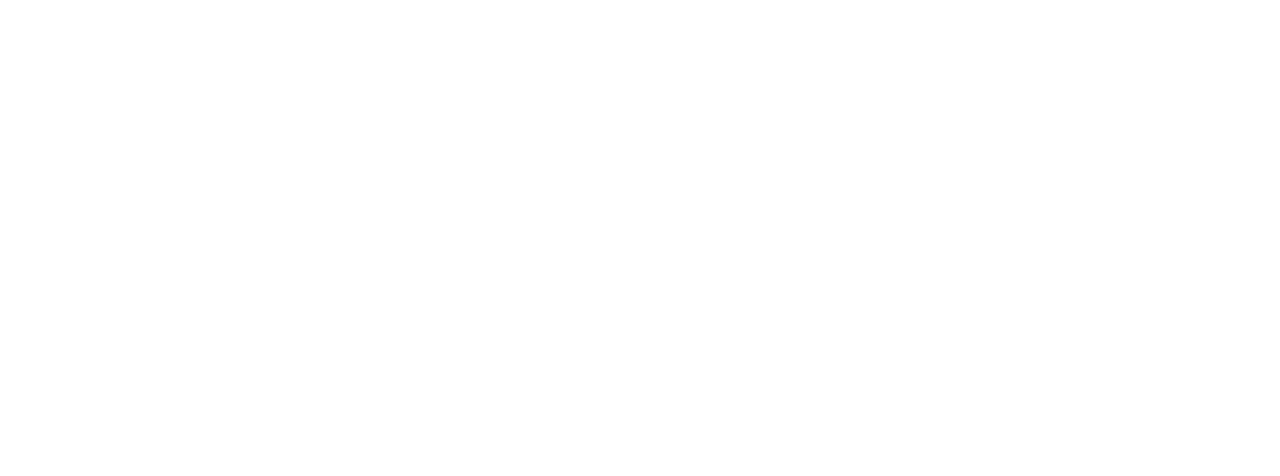
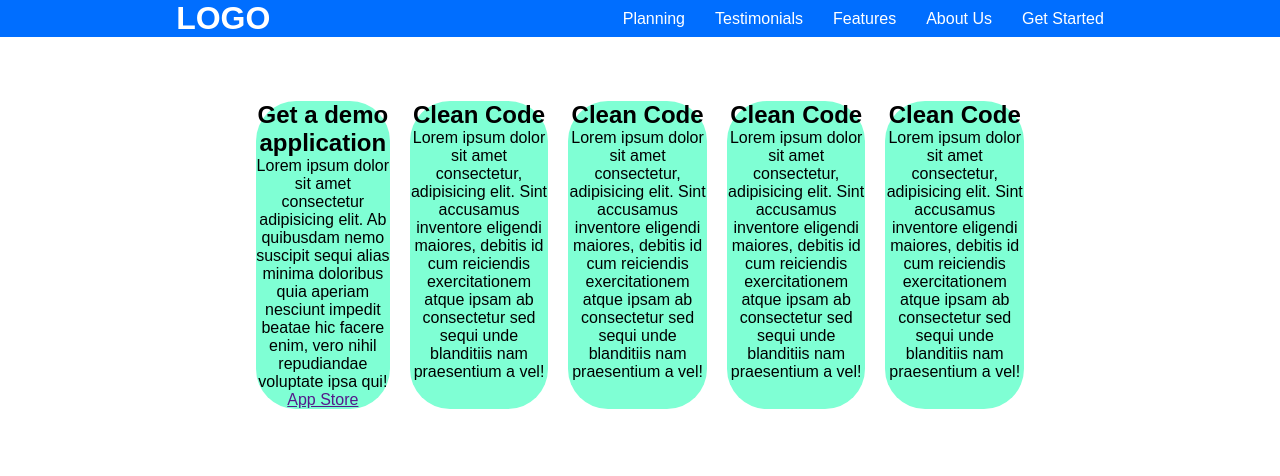
Before and after one commit to framoles/html-css-responsive-flex-layout, a plain HTML site: page index.html in a window 1280 px wide. Drawn offline with Linux system fonts and the light colour scheme.

Commit message:
header ok

```diff
--- a/index.html
+++ b/index.html
@@ -11,27 +11,75 @@
 
 <body>
     <!-- START HEADER -->
-    <header>
-
+    <header class="flex">
+        <h1>LOGO</h1>
+        <ul class="flex">
+            <li>Planning</li>
+            <li>Testimonials</li>
+            <li>Features</li>
+            <li>About Us</li>
+            <li>Get Started</li>
+        </ul>
     </header>
     <!-- END HEADER -->
     <!-- START MAIN -->
     <main>
+
+        <section class="flex sfirts">
+            <div class="card">
+                <h2>Get a demo application</h2>
+                <p>Lorem ipsum dolor sit amet consectetur adipisicing elit. Ab quibusdam nemo suscipit sequi alias
+                    minima doloribus quia aperiam nesciunt impedit beatae hic facere enim, vero nihil repudiandae
+                    voluptate ipsa qui!
+                </p>
+                <a href="">App Store</a>
+            </div>
+            <div class="card">
+                <h2>Clean Code</h2>
+                <p>Lorem ipsum dolor sit amet consectetur, adipisicing elit. Sint accusamus inventore eligendi maiores,
+                    debitis id cum reiciendis exercitationem atque ipsam ab consectetur sed sequi unde blanditiis nam
+                    praesentium a vel!
+                </p>
+            </div>
+            <div class="card">
+                <h2>Clean Code</h2>
+                <p>Lorem ipsum dolor sit amet consectetur, adipisicing elit. Sint accusamus inventore eligendi maiores,
+                    debitis id cum reiciendis exercitationem atque ipsam ab consectetur sed sequi unde blanditiis nam
+                    praesentium a vel!
+                </p>
+            </div>
+            <div class="card">
+                <h2>Clean Code</h2>
+                <p>Lorem ipsum dolor sit amet consectetur, adipisicing elit. Sint accusamus inventore eligendi maiores,
+                    debitis id cum reiciendis exercitationem atque ipsam ab consectetur sed sequi unde blanditiis nam
+                    praesentium a vel!
+                </p>
+            </div>
+            <div class="card">
+                <h2>Clean Code</h2>
+                <p>Lorem ipsum dolor sit amet consectetur, adipisicing elit. Sint accusamus inventore eligendi maiores,
+                    debitis id cum reiciendis exercitationem atque ipsam ab consectetur sed sequi unde blanditiis nam
+                    praesentium a vel!
+                </p>
+            </div>
+        </section>
+
         <section>
 
         </section>
+
         <section>
 
         </section>
+
         <section>
 
         </section>
+
         <section>
 
         </section>
-        <section>
 
-        </section>
     </main>
     <!-- END MAIN -->
     <!-- START FOOTER -->
--- a/style.css
+++ b/style.css
@@ -4,3 +4,45 @@
     box-sizing: border-box;
     font-family: sans-serif;
 }
+
+.flex{
+    display: flex;
+}
+
+.grow1{
+    flex-grow: 1;
+}
+
+.grow2{
+    flex-grow: 2;
+}
+
+li{
+    list-style: none;
+}
+
+header{
+    background-color: rgb(0, 110, 255);
+    justify-content: space-around;
+    align-items: center;
+    color: white;
+}
+
+header ul{
+    gap: 30px;
+}
+
+main section:nth-child(1){
+    padding: 5% 20%;
+}
+
+.sfirts{
+    gap: 20px;
+    flex-grow: 1;
+}
+
+.card{
+    background-color: aquamarine;
+    border-radius: 40px;
+    text-align: center;
+}
```
